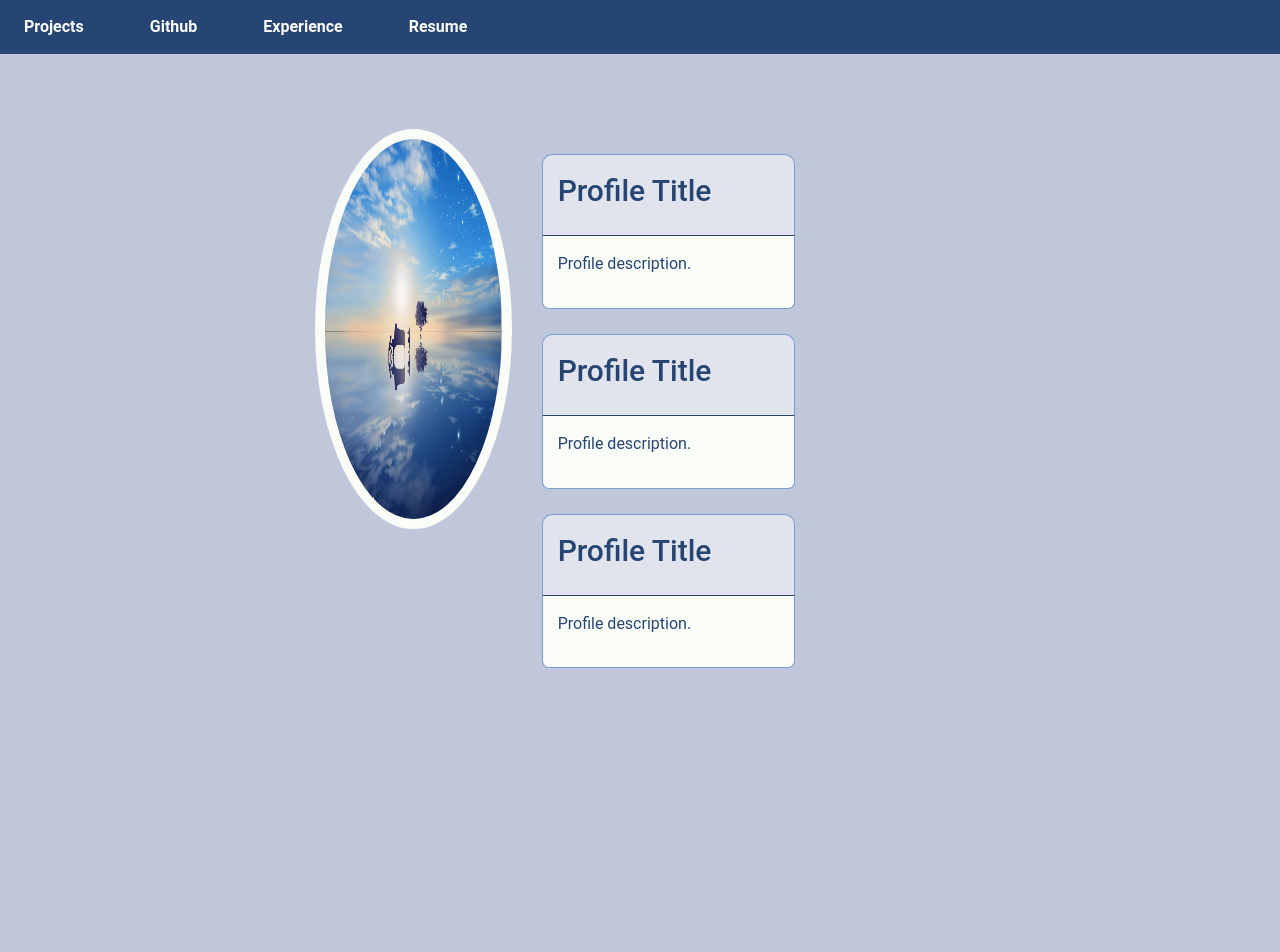
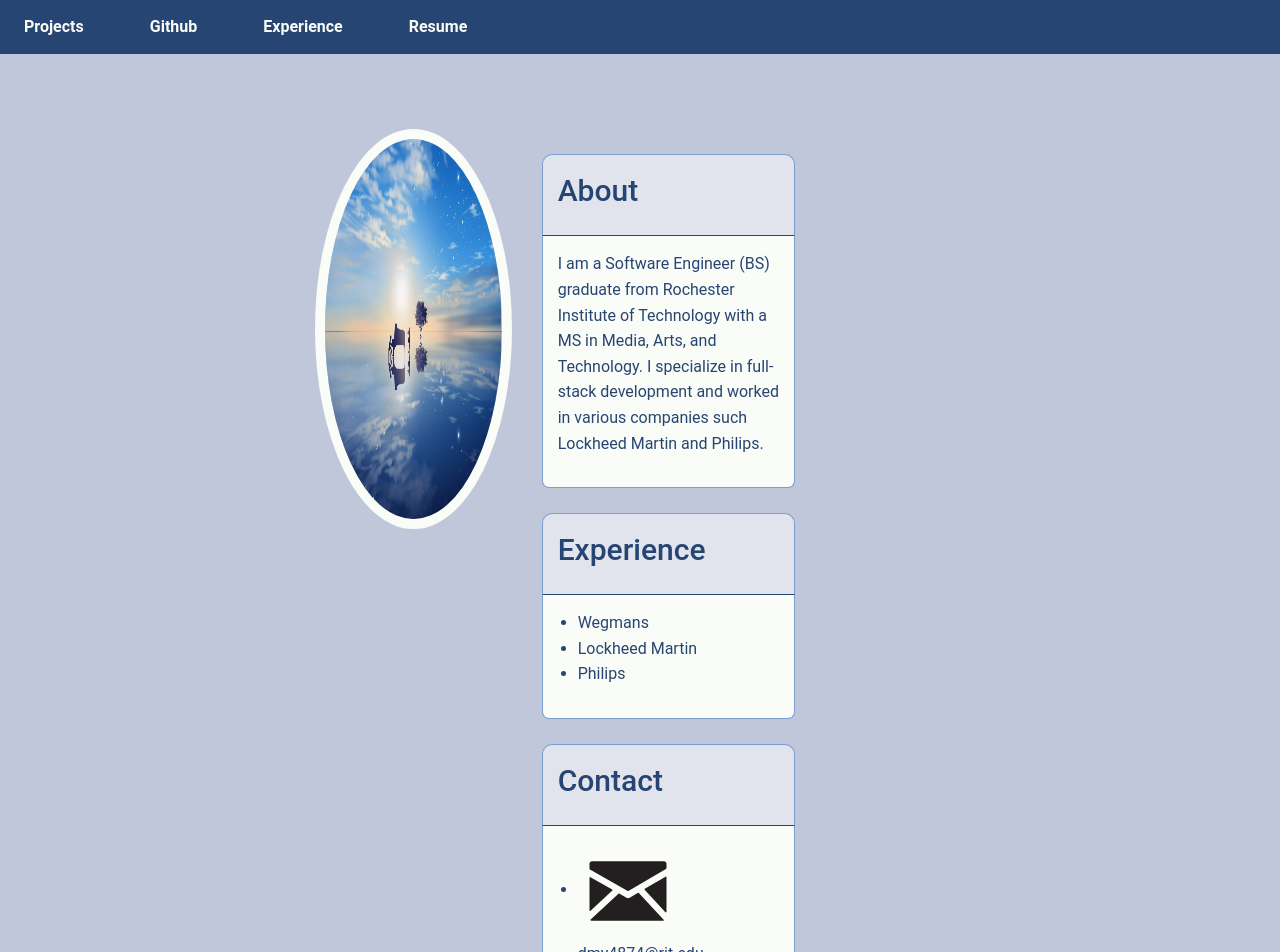
Before and after one commit to derkknight/mySite, a React app: page /home in a window 1280 px wide. Shown: the top 952 px of the page. Before the commit the page ends 800 px from the top, so only its background shows below. Built offline with nearby package versions, Linux system fonts and the light colour scheme; the HTML template or start-up script is replaced by a standard one.

Commit message:
Skeleton for front page.

```diff
--- a/src/component/Home.jsx
+++ b/src/component/Home.jsx
@@ -1,5 +1,8 @@
 import React from 'react'
 import ProfileCard from './ProfileCard.jsx'
+import AboutMe from './ProfileContent/AboutMe.jsx'
+import Contact from './ProfileContent/Contact.jsx'
+import Experience from './ProfileContent/Experience.jsx'
 
 class Projects extends React.Component
 {
@@ -13,9 +16,9 @@ class Projects extends React.Component
                             <img className="profile" width="400px;" height="250px;" src={"./public/images/project1.jpg"} />
                         </div>
                         <div className="cell large-5">
-                            <ProfileCard />
-                            <ProfileCard />
-                            <ProfileCard />
+                            <ProfileCard title={"About"} content={<AboutMe/>}/>
+                            <ProfileCard title={"Experience"} content={<Experience/>}/>
+                            <ProfileCard title={"Contact"} content={<Contact/>}/>
                         </div>
                     </div>
 
--- /dev/null
+++ b/src/component/ProfileContent/AboutMe.jsx
@@ -0,0 +1,18 @@
+import React from 'react'
+
+class AboutMe extends React.Component
+{
+    render ()
+    {
+        return (
+                <div>
+                    <p>
+                        I am a Software Engineer (BS) graduate from Rochester Institute of Technology with a MS in Media, Arts, and Technology. I specialize in full-stack development and worked in various companies such Lockheed Martin and Philips.
+                    </p>
+                </div>
+        );
+    }
+}
+
+
+export default AboutMe;
--- /dev/null
+++ b/src/component/ProfileContent/Contact.jsx
@@ -0,0 +1,19 @@
+import React from 'react'
+
+class Contact extends React.Component
+{
+    render ()
+    {
+        return (
+                <div>
+                    <ul>
+                        <li><img src={"./public/images/fi-mail.svg"}></img>dmy4874@rit.edu</li>
+                        <li><img src={"./public/images/fi-social-linkedin.svg"}></img>LinkedIn</li>
+                    </ul>
+                </div>
+        );
+    }
+}
+
+
+export default Contact;
--- /dev/null
+++ b/src/component/ProfileContent/Experience.jsx
@@ -0,0 +1,20 @@
+import React from 'react'
+
+class Experience extends React.Component
+{
+    render ()
+    {
+        return (
+                <div>
+                    <ul>
+                        <li>Wegmans</li>
+                        <li>Lockheed Martin</li>
+                        <li>Philips</li>
+                    </ul>
+                </div>
+        );
+    }
+}
+
+
+export default Experience;
--- a/src/component/Projects.jsx
+++ b/src/component/Projects.jsx
@@ -97,7 +97,7 @@ var projects =
     },
     {
         "title": "Portfolio Website",
-        "description": "This website was coded in ReactJS developed in the Webpack environment. The Webpack bundler allows smoother development by automatically recompiling and refreshing the website whenever a code change is saved. Sass was used to manage CSS styles using the Foundation framework by Zurb.",
+        "description": "This website was coded in ReactJS developed in the Webpack environment. The Webpack bundler allows smoother development by automatically recompiling and refreshing the website whenever a code change is saved. Sass was used to manage CSS styles using the Foundation framework by Zurb. Icons were provided by Foundation.",
         "link": "www.google.com",
         "github": "www.google.com",
         "keywords": [""],
```
Also changed, not shown: public/images/fi-mail.svg (added), public/images/fi-social-linkedin.svg (added).
